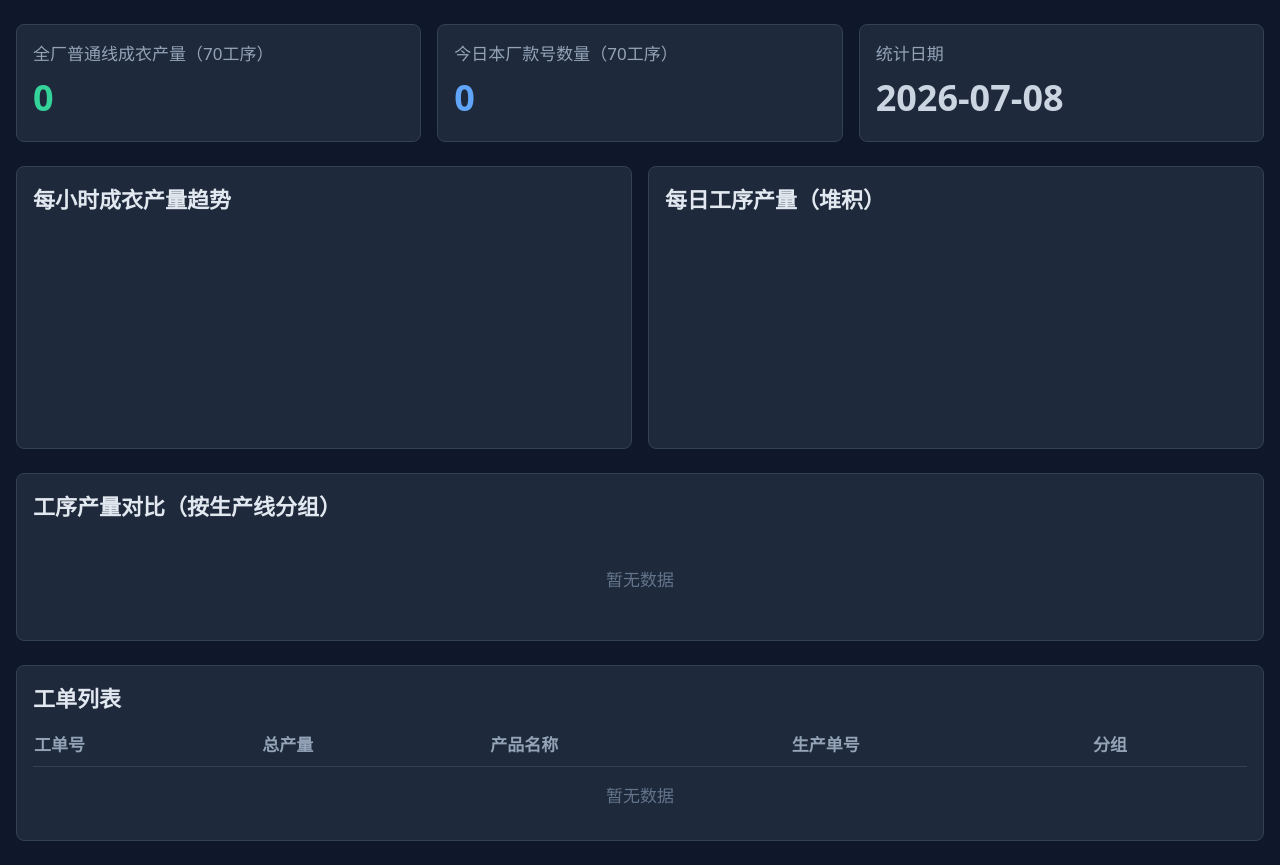
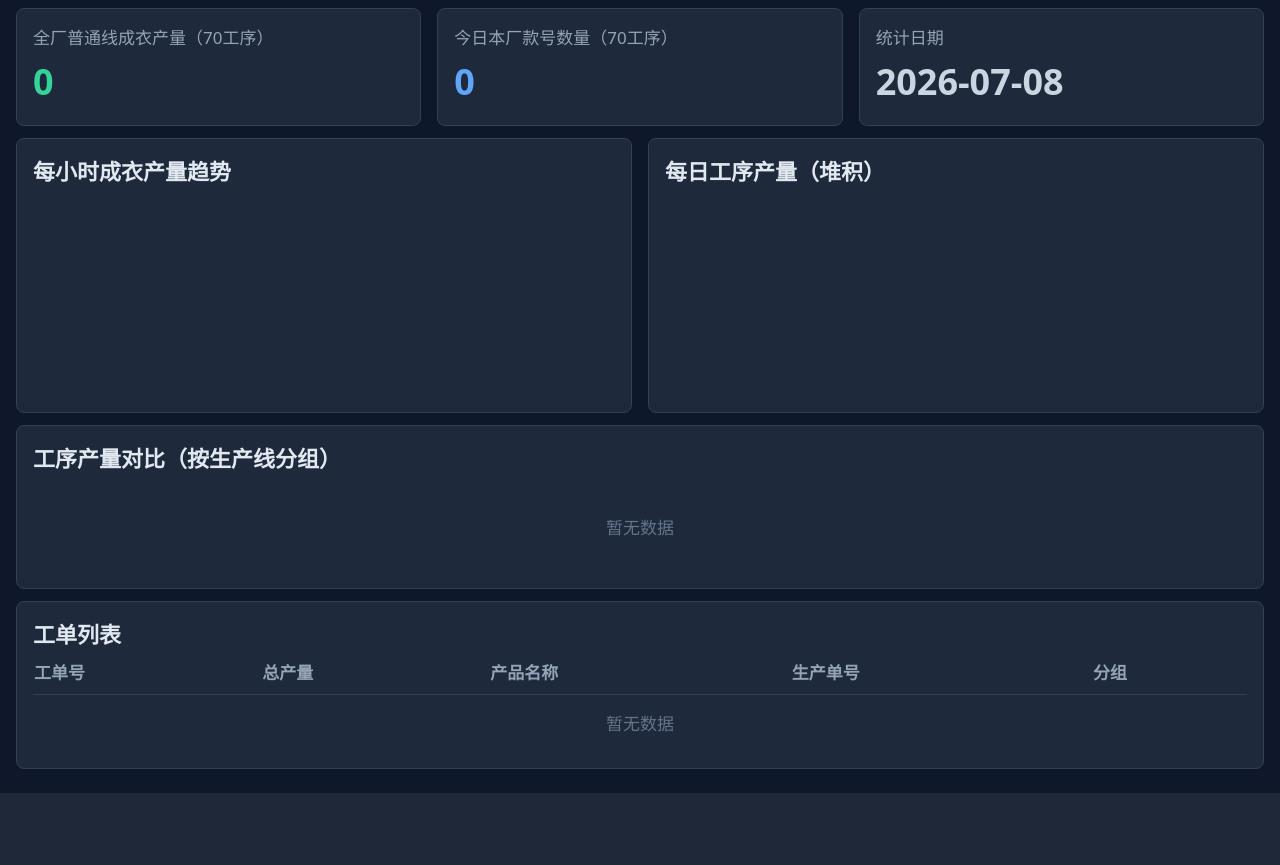
Before and after one commit to jiejiejie113/iwork11, a Django app: page /history/ in a window 1280 px wide. Shown: the part 135-1000 px from the top of the page. After the commit the page ends 928 px from the top, so only its background shows below. Run offline with Django 5.2, Linux system fonts and the light colour scheme; a map, chart or similar area stays blank; parts of the project's set-up code (start-up, migrations or seed data) failed here and were passed over; some libraries are stand-ins or nearby versions.

Commit message:
[2026-07-08][STYLE] Dashboard页面导航栏及区块间距统一收紧

```diff
--- a/iwork/templates/iwork/dashboard.html
+++ b/iwork/templates/iwork/dashboard.html
@@ -49,7 +49,7 @@
 <div id="app" class="container mx-auto px-4 py-6" data-initial-view="{{ initial_view }}">
 
     <!-- ========== 顶部工具栏 ========== -->
-    <header class="flex justify-between items-center mb-6 flex-wrap gap-4">
+    <header class="flex justify-between items-center mb-2 flex-wrap gap-4">
         {% include 'iwork/_header.html' %}
 
             <!-- StepNo 全局过滤（单选下拉） -->
@@ -103,7 +103,7 @@
     </header>
 
     <!-- ========== 第1行：KPI 卡片 ========== -->
-    <section class="grid grid-cols-3 gap-4 mb-6">
+    <section class="grid grid-cols-3 gap-4 mb-3">
         <div class="bg-slate-800 border border-slate-700 rounded-lg p-4">
             <div class="text-slate-400 text-sm mb-1">全厂普通线成衣产量（{[ stepnoFilter != null ? stepnoFilter : '全部' ]}工序）</div>
             <div class="text-3xl font-bold text-emerald-400 tabular-nums">{[ fmtNum(data.total_qty) ]}</div>
@@ -119,13 +119,13 @@
     </section>
 
     <!-- ========== 第2行：每小时趋势 + 每日工序堆积 ========== -->
-    <section class="grid grid-cols-2 gap-4 mb-6">
+    <section class="grid grid-cols-2 gap-4 mb-3">
         <div class="bg-slate-800 border border-slate-700 rounded-lg p-4">
-            <h3 class="text-lg font-semibold mb-4 text-slate-200">每小时成衣产量趋势</h3>
+            <h3 class="text-lg font-semibold mb-2 text-slate-200">每小时成衣产量趋势</h3>
             <div style="height:200px;"><canvas id="hourly-chart"></canvas></div>
         </div>
         <div class="bg-slate-800 border border-slate-700 rounded-lg p-4">
-            <h3 class="text-lg font-semibold mb-4 text-slate-200">每日工序产量（堆积）
+            <h3 class="text-lg font-semibold mb-2 text-slate-200">每日工序产量（堆积）
                 <span v-if="currentView === 'realtime'" class="text-sm text-slate-400 font-normal ml-2">至 {[ currentHour + 1 ]}时产量累计</span>
             </h3>
             <div style="height:200px;"><canvas id="daily-process-chart"></canvas></div>
@@ -133,9 +133,9 @@
     </section>
 
     <!-- ========== 第3行：工序产量对比（全宽，Tab切换） ========== -->
-    <section class="mb-6">
+    <section class="mb-3">
         <div class="bg-slate-800 border border-slate-700 rounded-lg p-4">
-            <h3 class="text-lg font-semibold mb-3 text-slate-200">工序产量对比（按生产线分组）</h3>
+            <h3 class="text-lg font-semibold mb-2 text-slate-200">工序产量对比（按生产线分组）</h3>
             <!-- Tab 菜单（多工序时显示）：单行 + 横向滚动 + 输入跳转 -->
             <div v-if="pfSteps.length > 1" class="flex items-center gap-2 mb-3">
                 <input v-model="pfJumpInput" @keyup.enter="jumpPfStep"
@@ -164,22 +164,22 @@
     </section>
 
     <!-- ========== 第4行：工站分布 + 工站产量排行 [已隐藏] ==========
-    <section class="grid grid-cols-2 gap-4 mb-6">
+    <section class="grid grid-cols-2 gap-4 mb-3">
         <div class="bg-slate-800 border border-slate-700 rounded-lg p-4">
-            <h3 class="text-lg font-semibold mb-4 text-slate-200">工站分布</h3>
+            <h3 class="text-lg font-semibold mb-2 text-slate-200">工站分布</h3>
             <div style="height:250px;"><canvas id="station-dist-chart"></canvas></div>
         </div>
         <div class="bg-slate-800 border border-slate-700 rounded-lg p-4">
-            <h3 class="text-lg font-semibold mb-4 text-slate-200">工站产量排行</h3>
+            <h3 class="text-lg font-semibold mb-2 text-slate-200">工站产量排行</h3>
             <div style="height:250px;"><canvas id="station-rank-chart"></canvas></div>
         </div>
     </section>
     ========== [已隐藏] ========== -->
 
     <!-- ========== 第5行：工序×Flow 热力图（全宽） [已隐藏] ==========
-    <section class="mb-6">
+    <section class="mb-3">
         <div class="bg-slate-800 border border-slate-700 rounded-lg p-4 overflow-x-auto">
-            <h3 class="text-lg font-semibold mb-4 text-slate-200">工位负荷热力图（工序 × 流水线）</h3>
+            <h3 class="text-lg font-semibold mb-2 text-slate-200">工位负荷热力图（工序 × 流水线）</h3>
             <div v-if="data.heatmap_matrix && data.heatmap_matrix.stepnos.length">
                 <table class="w-full text-xs border-collapse">
                     <thead>
@@ -208,7 +208,7 @@
 
     <!-- ========== 第6行：工单列表 ========== -->
     <section class="bg-slate-800 border border-slate-700 rounded-lg p-4">
-        <h3 class="text-lg font-semibold mb-4 text-slate-200">工单列表</h3>
+        <h3 class="text-lg font-semibold mb-2 text-slate-200">工单列表</h3>
         <div class="overflow-x-auto">
             <table class="w-full text-sm">
                 <thead>
```
